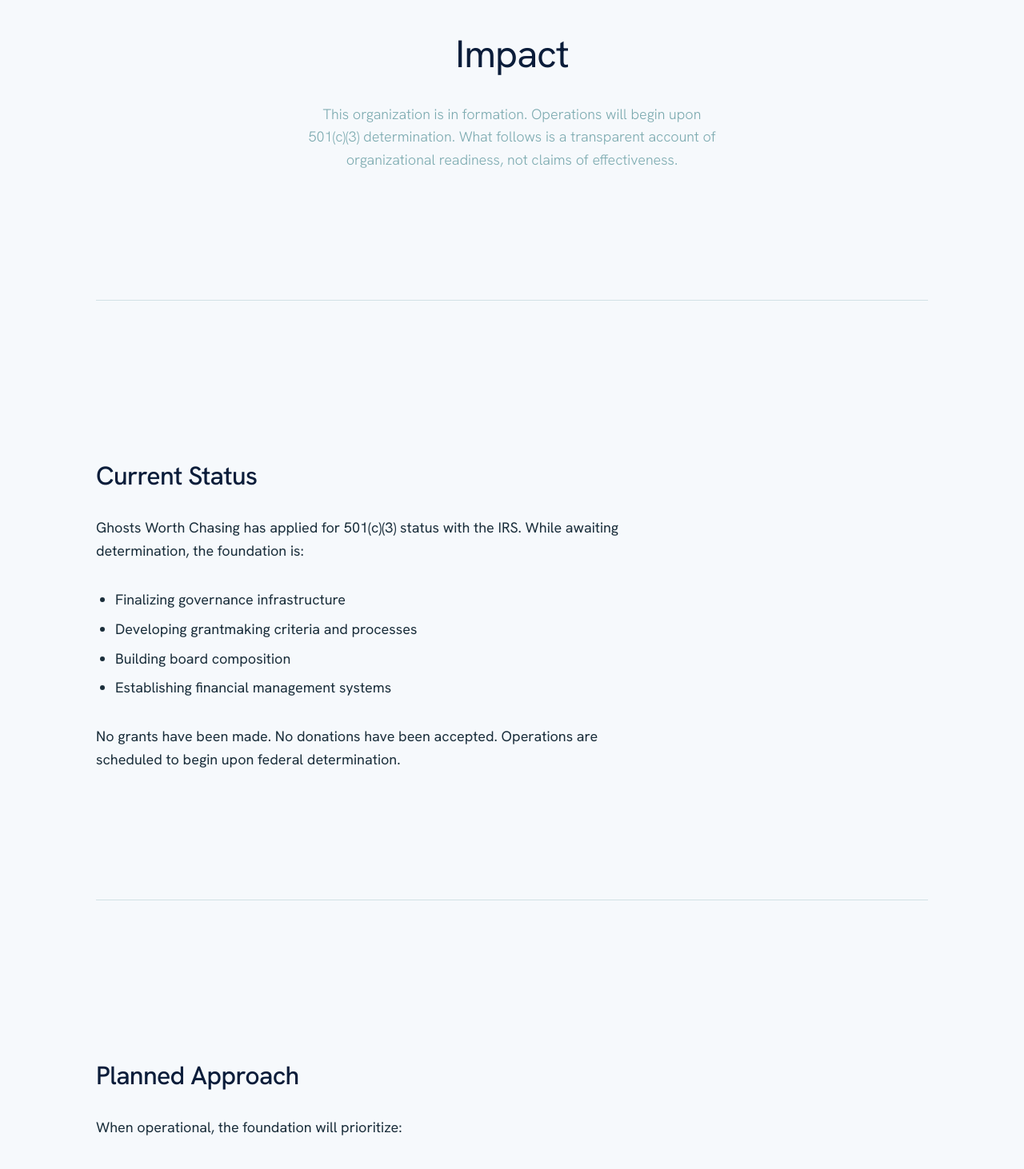
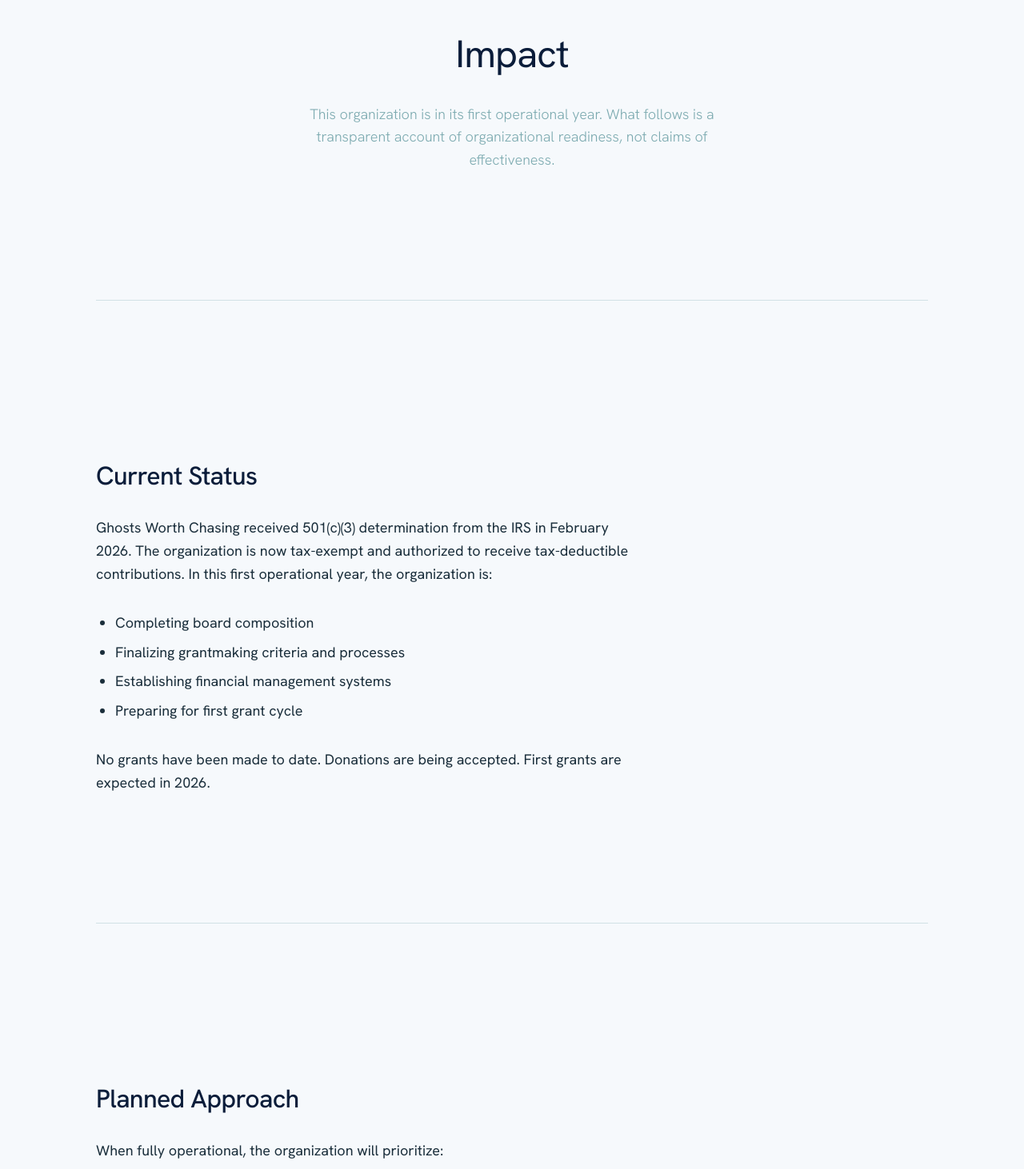
Before and after one commit to Roco41589/ghosts-worth-chasing-site, a Next.js app in the folder ghosts-redesign/: page /impact in a window 1280 px wide. Shown: the part 160-1622 px from the top of the page at 80% size. Built offline with nearby package versions, Linux system fonts and the light colour scheme.

Commit message:
Update page.tsx

```diff
--- a/ghosts-redesign/app/impact/page.tsx
+++ b/ghosts-redesign/app/impact/page.tsx
@@ -7,8 +7,8 @@
           color: 'var(--color-text-secondary)',
           fontWeight: 300,
         }}>
-          This organization is in formation. Operations will begin upon 501(c)(3) determination.
-          What follows is a transparent account of organizational readiness, not claims of effectiveness.
+          This organization is in its first operational year. What follows is a transparent account
+          of organizational readiness, not claims of effectiveness.
         </p>
       </section>
 
@@ -24,22 +24,23 @@
         <div style={{ maxWidth: '800px' }}>
           <h2>Current Status</h2>
           <p>
-            Ghosts Worth Chasing has applied for 501(c)(3) status with the IRS. While awaiting
-            determination, the foundation is:
+            Ghosts Worth Chasing received 501(c)(3) determination from the IRS in February 2026.
+            The organization is now tax-exempt and authorized to receive tax-deductible contributions.
+            In this first operational year, the organization is:
           </p>
           <ul style={{
             marginLeft: '24px',
             marginBottom: 'var(--space-sm)',
             color: 'var(--color-text)',
           }}>
-            <li>Finalizing governance infrastructure</li>
-            <li>Developing grantmaking criteria and processes</li>
-            <li>Building board composition</li>
+            <li>Completing board composition</li>
+            <li>Finalizing grantmaking criteria and processes</li>
             <li>Establishing financial management systems</li>
+            <li>Preparing for first grant cycle</li>
           </ul>
           <p>
-            No grants have been made. No donations have been accepted. Operations are scheduled
-            to begin upon federal determination.
+            No grants have been made to date. Donations are being accepted. First grants are
+            expected in 2026.
           </p>
         </div>
       </section>
@@ -56,7 +57,7 @@
         <div style={{ maxWidth: '800px' }}>
           <h2>Planned Approach</h2>
           <p>
-            When operational, the foundation will prioritize:
+            When fully operational, the organization will prioritize:
           </p>
           <ul style={{
             marginLeft: '24px',
```
